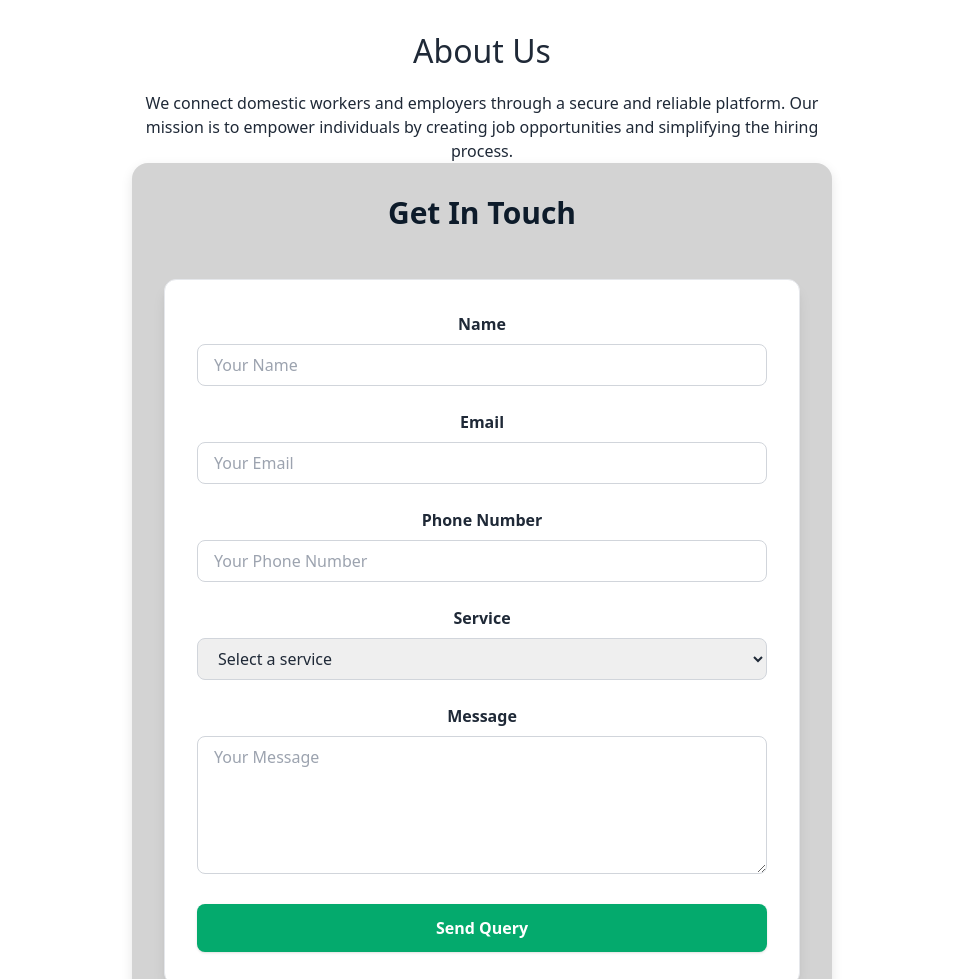
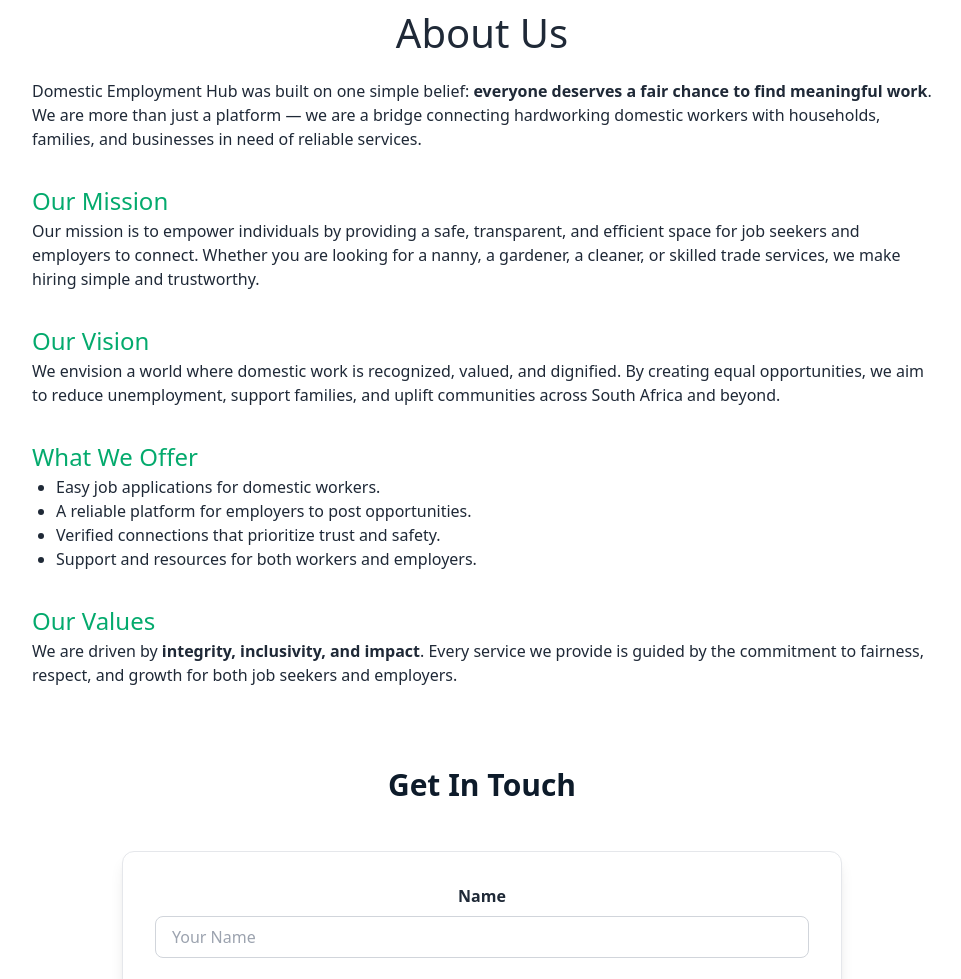
Before and after one commit to KwenaMasoma/Domestic-Employment-Hub, a plain HTML site: page index.html in a window 1280 px wide. Shown: the part 1052-2031 px from the top of the page, without its empty margins (158-1119 px from the left). Drawn offline with nearby package versions, Linux system fonts and the light colour scheme.

Commit message:
Update index.html

```diff
--- a/index.html
+++ b/index.html
@@ -19,7 +19,6 @@
       font-size: 16px;
       font-family: system-ui, Arial, sans-serif;
     }
-
     body {
       margin: 0;
       padding: 0;
@@ -30,31 +29,20 @@
       flex-direction: column;
       min-height: 100vh;
     }
-
     header {
       background: var(--primary);
       color: white;
       padding: 4rem 2rem;
       text-align: center;
     }
-
-    header h1 {
-      font-size: 2.5rem;
-      margin-bottom: 0.5rem;
-    }
-
-    header p {
-      font-size: 1.125rem;
-      margin: 0.5rem 0 2rem;
-    }
-
+    header h1 { font-size: 2.5rem; margin-bottom: 0.5rem; }
+    header p { font-size: 1.125rem; margin: 0.5rem 0 2rem; }
     .topnav {
       display: flex;
       justify-content: center;
       gap: 2rem;
       flex-wrap: wrap;
     }
-
     .topnav a {
       color: white;
       text-decoration: none;
@@ -62,21 +50,9 @@
       font-size: 1rem;
       transition: opacity 0.3s ease;
     }
-
-    .topnav a:hover {
-      opacity: 0.8;
-    }
-
-    main {
-      flex: 1;
-      padding: 2rem;
-    }
-
-    section {
-      margin-bottom: 4rem;
-      text-align: center;
-    }
-
+    .topnav a:hover { opacity: 0.8; }
+    main { flex: 1; padding: 2rem; }
+    section { margin-bottom: 4rem; text-align: center; }
     .findJob {
       background: var(--secondary);
       padding: 2rem;
@@ -85,69 +61,23 @@
       margin: 0 auto;
       box-shadow: 0 4px 12px rgba(0,0,0,0.1);
     }
-
     .findJob img {
-      width: 100%;
-      height: auto;
-      border-radius: 0.5rem;
-      margin-bottom: 1rem;
+      width: 100%; border-radius: 0.5rem; margin-bottom: 1rem;
     }
-
-    .findJob h1 {
-      color: var(--primary);
-      font-size: 1.8rem;
-      margin-bottom: 0.5rem;
+    .findJob h1 { color: var(--primary); font-size: 1.8rem; margin-bottom: 0.5rem; }
+    .btn {
+      background: var(--primary); border: none; color: white;
+      padding: 0.75rem 2rem; font-size: 1rem; border-radius: 0.5rem;
+      cursor: pointer; transition: background 0.3s ease;
     }
-    #contact{
-      background: var(--secondary);
-      padding: 2rem;
-      border-radius: 1rem;
-      max-width: 700px;
+    .btn:hover { background: #038c59; }
+    .about {
+      max-width: 900px;
       margin: 0 auto;
-      box-shadow: 0 4px 12px rgba(0,0,0,0.1);
-
+      text-align: left;
     }
-
-    .findJob p {
-      margin-bottom: 1.5rem;
-    }
-
-    .btn {
-      background: var(--primary);
-      border: none;
-      color: white;
-      padding: 0.75rem 2rem;
-      font-size: 1rem;
-      border-radius: 0.5rem;
-      cursor: pointer;
-      transition: background 0.3s ease;
-    }
-
-    .btn:hover {
-      background: #038c59;
-    }
-    #btn2 {
-      background: var(--primary);
-      border: none;
-      color: white;
-      cursor: pointer;
-      transition: background 0.3s ease;
-    }
-
-    #btn2:hover {
-      background: #038c59;
-    }
-
-    .about {
-      max-width: 700px;
-      margin: 0 auto;
-    }
-
-    .about h2 {
-      font-size: 2rem;
-      margin-bottom: 1rem;
-    }
-
+    .about h2 { font-size: 2.5rem; margin-bottom: 1rem; text-align: center; }
+    .about h3 { font-size: 1.5rem; margin-top: 2rem; color: var(--primary); }
     footer {
       background: var(--secondary);
       padding: 1rem;
@@ -155,18 +85,10 @@
       font-size: 0.9rem;
       color: var(--muted);
     }
-
-    /* Responsive tweaks */
+    /* Responsive */
     @media (max-width: 768px) {
-      header h1 {
-        font-size: 2rem;
-      }
-      #contact{
-      font-size: 2rem;
-    }
-      .topnav {
-        gap: 1rem;
-      }
+      header h1 { font-size: 2rem; }
+      .topnav { gap: 1rem; }
     }
   </style>
 </head>
@@ -178,12 +100,13 @@
       <a href="#apply">Home</a>
       <a href="#apply">Apply</a>
       <a href="#updates">Updates</a>
+      <a href="#about">About</a>
       <a href="#contact">Contact</a>
-      <a href="#about">About</a>
     </nav>
   </header>
 
   <main>
+    <!-- Home -->
     <section id="apply">
       <div class="findJob">
         <img src="assets/images/homepage-cover.png" alt="job market">
@@ -193,33 +116,60 @@
       </div>
     </section>
 
+    <!-- About -->
     <section class="about" id="about">
       <h2>About Us</h2>
       <p>
-        We connect domestic workers and employers through a secure and reliable platform.
-        Our mission is to empower individuals by creating job opportunities and simplifying the hiring process.
+        Domestic Employment Hub was built on one simple belief: <strong>everyone deserves a fair chance to find meaningful work</strong>.
+        We are more than just a platform — we are a bridge connecting hardworking domestic workers with households, families, and businesses in need of reliable services.
+      </p>
+
+      <h3>Our Mission</h3>
+      <p>
+        Our mission is to empower individuals by providing a safe, transparent, and efficient space for job seekers and employers to connect.
+        Whether you are looking for a nanny, a gardener, a cleaner, or skilled trade services, we make hiring simple and trustworthy.
+      </p>
+
+      <h3>Our Vision</h3>
+      <p>
+        We envision a world where domestic work is recognized, valued, and dignified.
+        By creating equal opportunities, we aim to reduce unemployment, support families, and uplift communities across South Africa and beyond.
+      </p>
+
+      <h3>What We Offer</h3>
+      <ul style="list-style:disc; padding-left:1.5rem;">
+        <li>Easy job applications for domestic workers.</li>
+        <li>A reliable platform for employers to post opportunities.</li>
+        <li>Verified connections that prioritize trust and safety.</li>
+        <li>Support and resources for both workers and employers.</li>
+      </ul>
+
+      <h3>Our Values</h3>
+      <p>
+        We are driven by <strong>integrity, inclusivity, and impact</strong>.
+        Every service we provide is guided by the commitment to fairness, respect, and growth for both job seekers and employers.
       </p>
     </section>
 
-    <section id="contact"  class="py-20 px-6 max-w-3xl mx-auto">
+    <!-- Contact -->
+    <section id="contact" class="py-20 px-6 max-w-3xl mx-auto">
       <h2 class="text-3xl font-extrabold text-center mb-12 text-[#0D1B2A]">Get In Touch</h2>
-
       <form onsubmit="sendToWhatsApp(event)" class="bg-white shadow-lg rounded-xl p-8 space-y-6 border border-gray-200">
         <div>
           <label class="block mb-2 font-semibold">Name</label>
-        <input type="text" id="name" class="w-full border border-gray-300 rounded-lg px-4 py-2 focus:outline-none focus:ring-2 focus:ring-[#C1272D]" placeholder="Your Name" required/>
+          <input type="text" id="name" class="w-full border border-gray-300 rounded-lg px-4 py-2 focus:outline-none focus:ring-2 focus:ring-[#04AA6D]" placeholder="Your Name" required/>
         </div>
         <div>
           <label class="block mb-2 font-semibold">Email</label>
-        <input type="email" id="email" class="w-full border border-gray-300 rounded-lg px-4 py-2 focus:outline-none focus:ring-2 focus:ring-[#C1272D]" placeholder="Your Email" required/>
+          <input type="email" id="email" class="w-full border border-gray-300 rounded-lg px-4 py-2 focus:outline-none focus:ring-2 focus:ring-[#04AA6D]" placeholder="Your Email" required/>
         </div>
         <div>
           <label class="block mb-2 font-semibold">Phone Number</label>
-        <input type="tel" id="phone" class="w-full border border-gray-300 rounded-lg px-4 py-2 focus:outline-none focus:ring-2 focus:ring-[#C1272D]" placeholder="Your Phone Number" required/>
+          <input type="tel" id="phone" class="w-full border border-gray-300 rounded-lg px-4 py-2 focus:outline-none focus:ring-2 focus:ring-[#04AA6D]" placeholder="Your Phone Number" required/>
         </div>
         <div>
           <label class="block mb-2 font-semibold">Service</label>
-        <select id="subject" class="w-full border border-gray-300 rounded-lg px-4 py-2 focus:outline-none focus:ring-2 focus:ring-[#C1272D]" required>
+          <select id="subject" class="w-full border border-gray-300 rounded-lg px-4 py-2 focus:outline-none focus:ring-2 focus:ring-[#04AA6D]" required>
             <option value="">Select a service</option>
             <option value="Cleaning">Cleaning Jobs</option>
             <option value="Brick Layer">Brick Layer Jobs</option>
@@ -233,9 +183,9 @@
         </div>
         <div>
           <label class="block mb-2 font-semibold">Message</label>
-        <textarea id="message" class="w-full border border-gray-300 rounded-lg px-4 py-2 focus:outline-none focus:ring-2 focus:ring-[#C1272D]" rows="5" placeholder="Your Message" required></textarea>
+          <textarea id="message" class="w-full border border-gray-300 rounded-lg px-4 py-2 focus:outline-none focus:ring-2 focus:ring-[#04AA6D]" rows="5" placeholder="Your Message" required></textarea>
         </div>
-      <button id="btn2" type="submit" class="btn-primary w-full font-semibold px-6 py-3 rounded-lg shadow">Send Query</button>
+        <button id="btn2" type="submit" class="btn-primary w-full font-semibold px-6 py-3 rounded-lg shadow bg-[#04AA6D] text-white hover:bg-[#038c59]">Send Query</button>
       </form>
     </section>
   </main>
@@ -244,6 +194,7 @@
     <p>&copy; 2025 Domestic Employment Hub. All rights reserved.</p>
   </footer>
 </body>
+
 <script>
   function sendToWhatsApp(event) {
     event.preventDefault();
```
Lines whose indentation alone changed are shown as unchanged.
